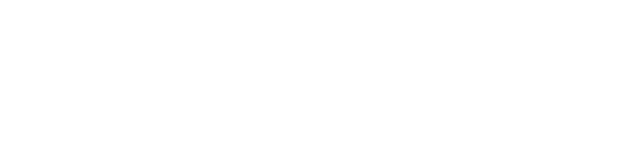
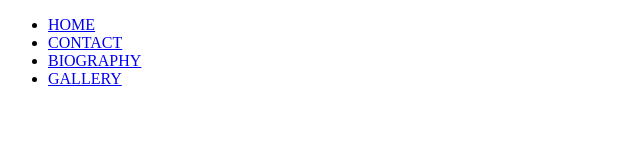
Before and after one commit to jmb4jcb/homework3, a plain HTML site: page bio.html in a window 1280 px wide. Shown: the whole page, without its empty margins (0-640 px from the left). Drawn offline with Linux system fonts and the light colour scheme.

Commit message:
Added navigation to all pages

```diff
--- a/bio.html
+++ b/bio.html
@@ -0,0 +1,18 @@
+<!DOCTYPE html>
+<html>
+<head>
+	<title>Biography</title>
+</head>
+<div>
+	<nav>
+		<ul>
+			<li><a href="index.html">HOME</a></li>
+			<li><a href="contact.html">CONTACT</a></li>
+			<li><a href="bio.html">BIOGRAPHY</a></li>
+			<li><a href="gallery.html">GALLERY</a></li>
+		</ul>
+	</nav>
+</div><body>
+
+</body>
+</html>
```
Also changed, not shown: contact.html (+18 -0 lines), gallery.html (+18 -0 lines), index.html (+12 -0 lines).
